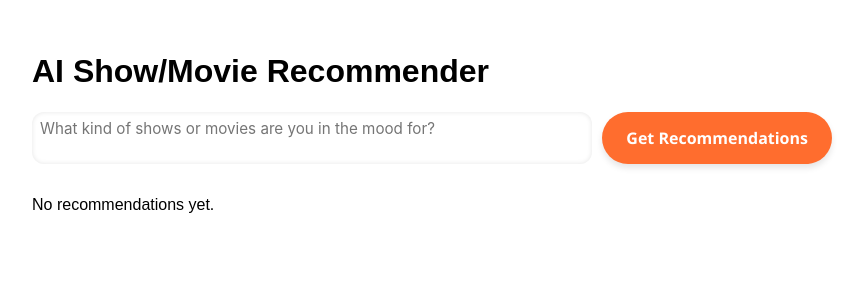
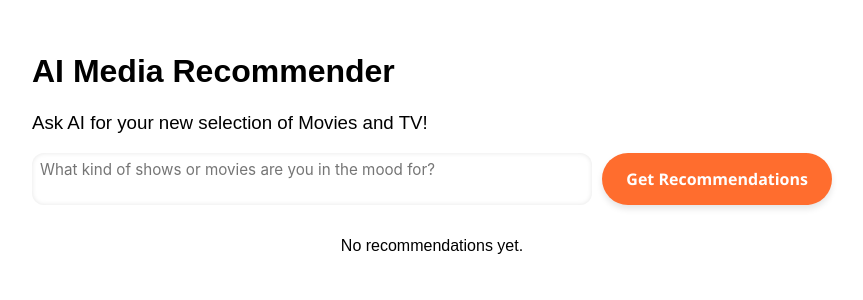
Before and after one commit to samdforrest/ai-recommendation-app, a React (Create React App) app: page / in a window 1280 px wide. Shown: the top 300 px of the page, without its empty margins (208-1071 px from the left). Built offline with nearby package versions, Linux system fonts and the light colour scheme.

Commit message:
More updated CSS format (movies/show cards animations)

```diff
--- a/src/App.css
+++ b/src/App.css
@@ -1,7 +1,3 @@
-
-
-/* BELOW IS NOT THE REACT TEMPLATE CODE */
-
 /* Main layout container */
 .app-container {
   max-width: 800px;
@@ -24,7 +20,6 @@ textarea {
 }
 
 /* Prompt input styles */
-
 .prompt-input {
   width: 100%;
   min-height: 2.25rem;
@@ -47,7 +42,6 @@ textarea {
 }
 
 /* Button styles */
-
 button {
   padding: 0.5rem 1rem;
   font-size: 1rem;
@@ -82,18 +76,40 @@ button {
 .results-section {
   display: flex;
   flex-wrap: wrap;
+  justify-content: center;
   gap: 2rem;
-  justify-content: space-between;
+  margin-top: 2rem;
+  text-align: left;
+}
+
+@keyframes fadeSlideIn {
+  0% {
+    opacity: 0;
+    transform: translateY(20px);
+  }
+  100% {
+    opacity: 1;
+    transform: translateY(0);
+  }
 }
 
 .category {
-  flex: 1 1 45%; /* flexible width, wraps if screen is small */
+  flex: 1 1 300px; /* flexible width, wraps if screen is small */
+  max-width: 400px;
+  padding: 1.5rem;
+  border: 2px solid rgba(255, 109, 46, 0.3); /*orange border, but transparent*/
+  border-radius: 1rem;
+  box-shadow: 0 4px 12px rgba(255, 109, 46, 0.1);
+  background-color: rgba(255, 255, 255, 0.3);
+  animation: fadeSlideIn 0.6s ease both; /* smooth animation ease */
 }
 
 .category h2 {
-  border-bottom: 2px solid #333;
+  text-align: center;
+  border-bottom: 2px solid #ff6d2e;
   padding-bottom: 0.5rem;
-  margin-bottom: 1rem;
+  margin-bottom: 1.5rem;
+  font-size: 1.3rem;
 }
 
 /* mobile styles */
--- a/src/App.js
+++ b/src/App.js
@@ -46,7 +46,8 @@ function App() {
 
   return (
     <div className="app-container">
-      <h1>AI Show/Movie Recommender</h1>
+      <h1>AI Media Recommender</h1>
+      <h3 style={{ fontWeight: 'normal' }}>Ask AI for your new selection of Movies and TV!</h3>
 
       {/* Input Section */}
       <div className="input-section">
@@ -70,7 +71,7 @@ function App() {
       {/* Results Section */}
       <div className="results-section">
         {movies.length > 0 && (
-          <div className="category">
+          <div className="category" style={{ animationDelay: '0.1s' }}>
             <h2>Movies</h2>
             <ul>
               {movies.map((rec, index) => (
@@ -84,7 +85,7 @@ function App() {
         )}
 
         {shows.length > 0 && (
-          <div className="category">
+          <div className="category" style={{ animationDelay: '0.2s' }}>
             <h2>TV Series</h2>
             <ul>
               {shows.map((rec, index) => (
```
